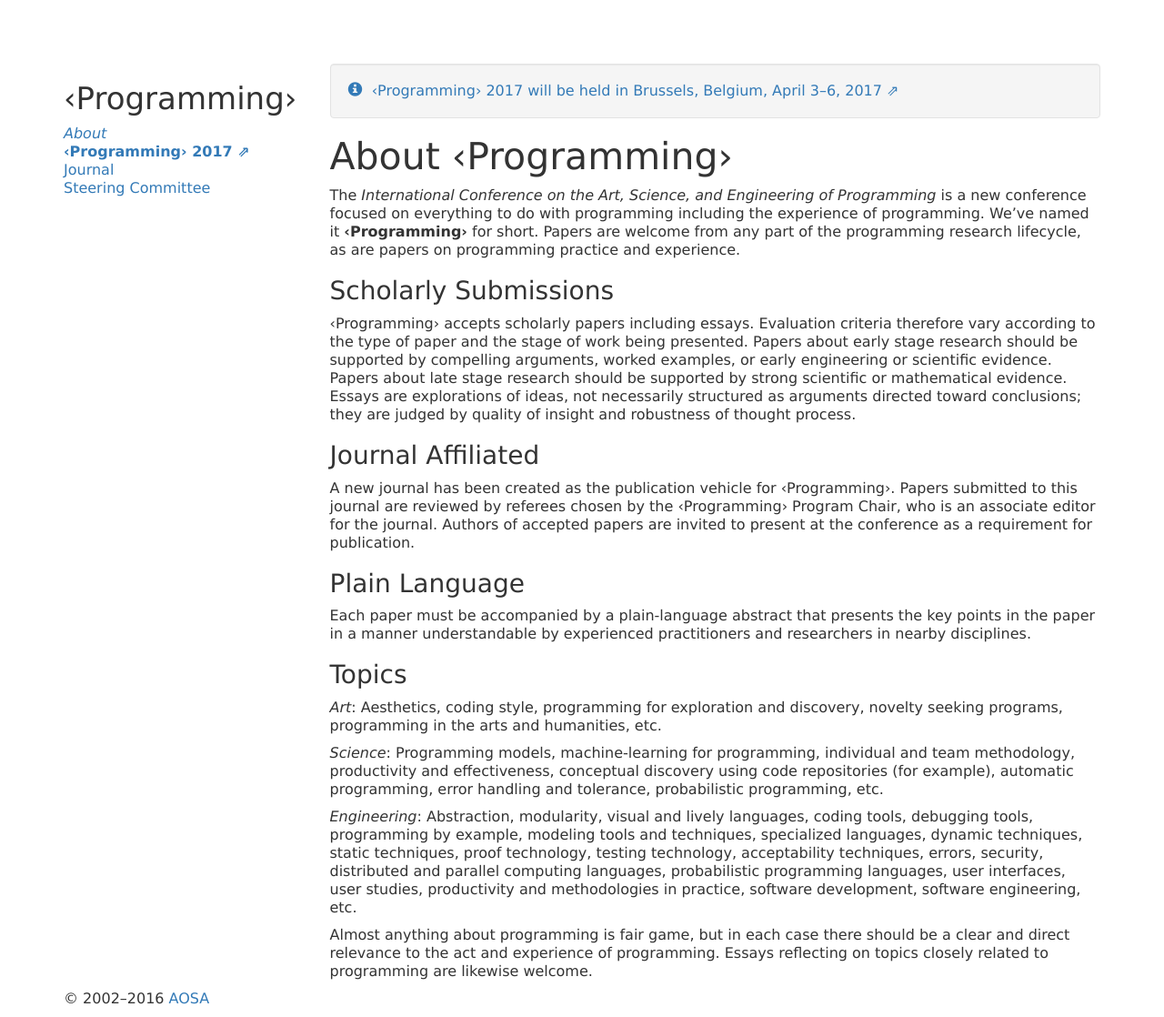
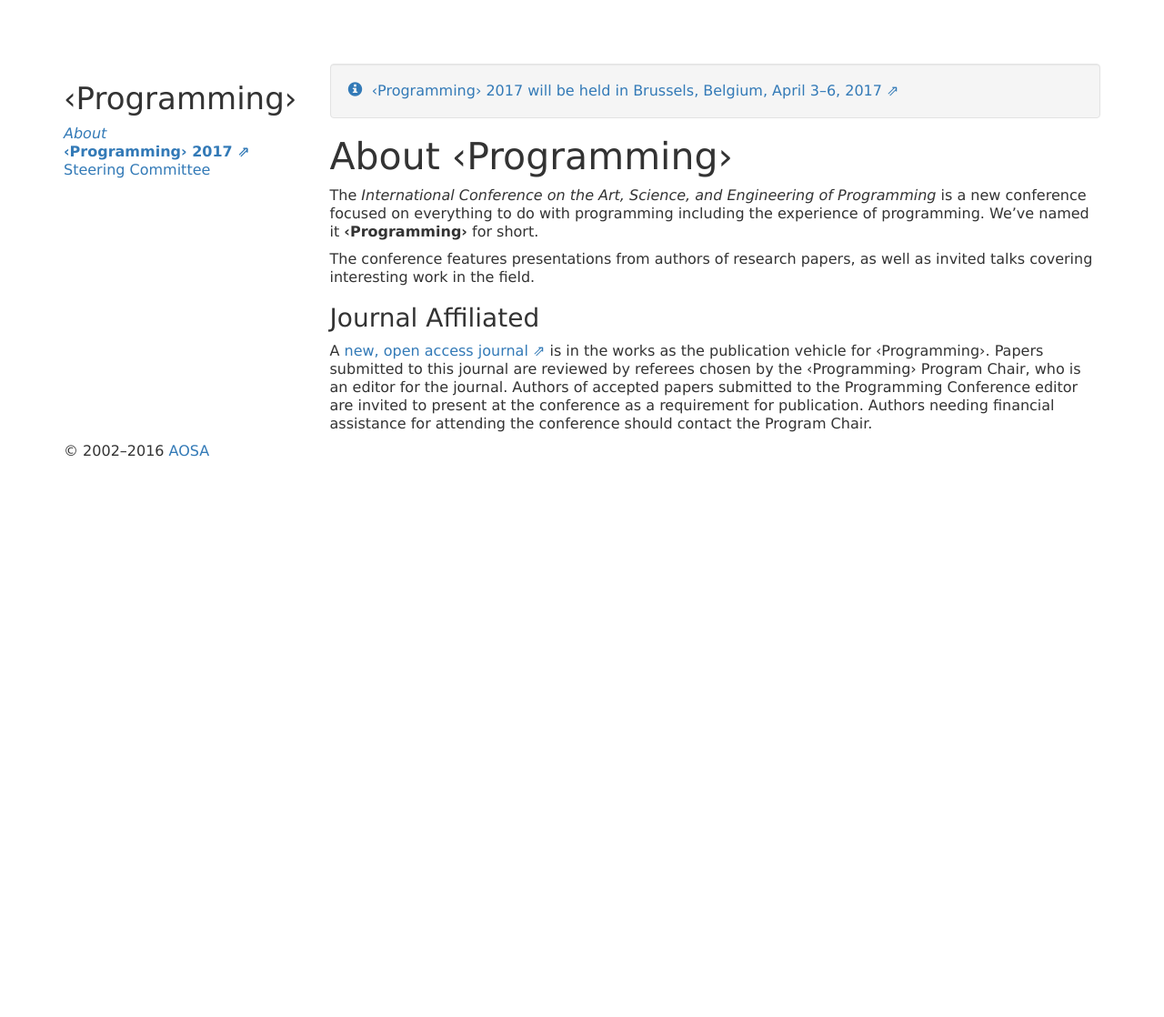
Before and after one commit to programming-conference/programming-conference.github.io, a Jekyll site: the page built from index.markdown, in a window 1280 px wide. Shown: the whole page at 91% size. Built offline with Jekyll 4.4.1, drawn with Linux system fonts in a browser that asks for light colours; nearby versions of some CDN libraries; after the commit the page ends 900 px from its top, so only the background shows below that.

Commit message:
Updates according to our conversation.

```diff
--- a/index.markdown
+++ b/index.markdown
@@ -5,26 +5,21 @@ order: 100
 
 ---
 
-The _International Conference on the Art, Science, and Engineering of Programming_ is a new conference focused on everything to do with programming including the experience of programming. We’ve named it **‹Programming›** for short. Papers are welcome from any part of the programming research lifecycle, as are papers on programming practice and experience.
+The _International Conference on the Art, Science, and Engineering of
+Programming_ is a new conference focused on everything to do with
+programming including the experience of programming. We’ve named it
+**‹Programming›** for short.
 
-### Scholarly Submissions
-
-‹Programming› accepts scholarly papers including essays. Evaluation criteria therefore vary according to the type of paper and the stage of work being presented. Papers about early stage research should be supported by compelling arguments, worked examples, or early engineering or scientific evidence. Papers about late stage research should be supported by strong scientific or mathematical evidence. Essays are explorations of ideas, not necessarily structured as arguments directed toward conclusions; they are judged by quality of insight and robustness of thought process.
+The conference features presentations from authors of research papers,
+as well as invited talks covering interesting work in the field.
 
 ### Journal Affiliated
 
-A new journal has been created as the publication vehicle for ‹Programming›. Papers submitted to this journal are reviewed by referees chosen by the ‹Programming› Program Chair, who is an associate editor for the journal. Authors of accepted papers are invited to present at the conference as a requirement for publication.
-
-### Plain Language
-
-Each paper must be accompanied by a plain-language abstract that presents the key points in the paper in a manner understandable by experienced practitioners and researchers in nearby disciplines.
-
-### Topics
-
-_Art_: Aesthetics, coding style, programming for exploration and discovery, novelty seeking programs, programming in the arts and humanities, etc.
-
-_Science_: Programming models, machine-learning for programming, individual and team methodology, productivity and effectiveness, conceptual discovery using code repositories (for example), automatic programming, error handling and tolerance, probabilistic programming, etc.
-
-_Engineering_: Abstraction, modularity, visual and lively languages, coding tools, debugging tools, programming by example, modeling tools and techniques, specialized languages, dynamic techniques, static techniques, proof technology, testing technology, acceptability techniques, errors, security, distributed and parallel computing languages, probabilistic programming languages, user interfaces, user studies, productivity and methodologies in practice, software development, software engineering, etc.
-
-Almost anything about programming is fair game, but in each case there should be a clear and direct relevance to the act and experience of programming. Essays reflecting on topics closely related to programming are likewise welcome.
+A [new, open access journal](http://programming-journal.org) is in the
+works as the publication vehicle for ‹Programming›. Papers submitted
+to this journal are reviewed by referees chosen by the ‹Programming›
+Program Chair, who is an editor for the journal. Authors of accepted
+papers submitted to the Programming Conference editor are invited to
+present at the conference as a requirement for publication. Authors
+needing financial assistance for attending the conference should
+contact the Program Chair.
--- a/upcoming/index.markdown
+++ b/upcoming/index.markdown
@@ -13,4 +13,5 @@ In cooperation with [ACM](http://www.acm.org/) [SIGPLAN](http://www.sigplan.org/
 
 Call for Papers
 ----------------
-‹t.b.a.›
+
+Please see [Programming Journal](http://programming-journal.org).
```
Also changed, not shown: journal/index.markdown (+11 -5 lines).
